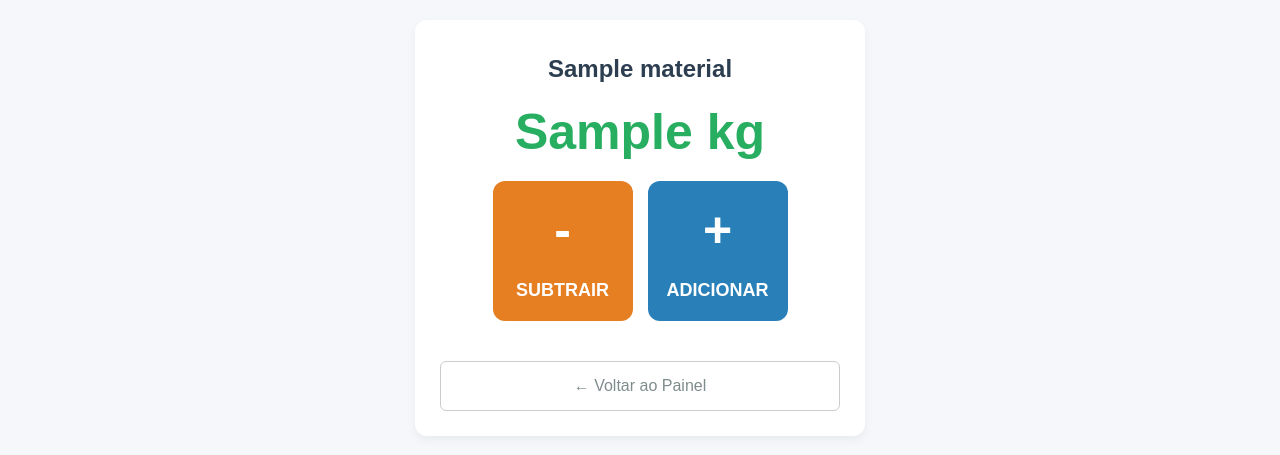
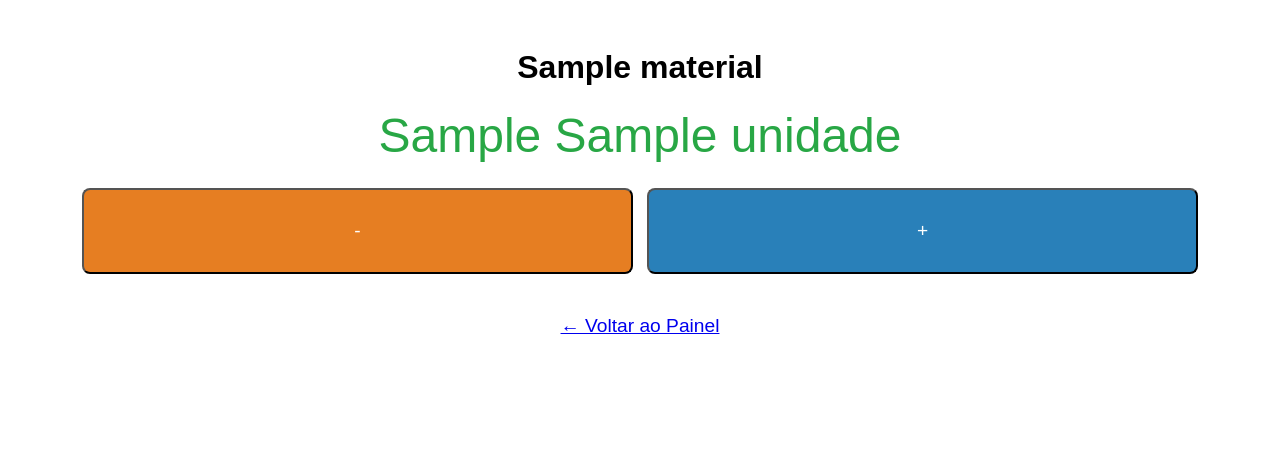
Before and after one commit to ciclaretriagem-bit/meu_inventario, a Flask app: template templates/ajuste.html in a window 1280 px wide. Shown: the top 455 px of the page. Run offline with Flask 3, Linux system fonts and the light colour scheme; the template is opened without the code that fills it: most values are stand-ins (such as "Sample title", 1, 10 or a date in 2020).

Commit message:
Add files via upload

```diff
--- a/templates/ajuste.html
+++ b/templates/ajuste.html
@@ -3,37 +3,24 @@
 <head>
     <meta charset="UTF-8">
     <meta name="viewport" content="width=device-width, initial-scale=1.0">
-    <title>Ajustar {{ material }}</title>
+    <title>Ajuste - {{ material }}</title>
     <style>
-        body { font-family: sans-serif; background-color: #f5f7fb; margin: 0; padding: 20px; display: flex; flex-direction: column; align-items: center; }
-        .box { background: white; padding: 25px; border-radius: 12px; width: 100%; max-width: 400px; box-shadow: 0 4px 10px rgba(0,0,0,0.05); text-align: center; }
-        h2 { color: #2c3e50; margin-top: 10px; }
-        .qtd { font-size: 50px; font-weight: bold; color: #27ae60; margin: 20px 0; }
-        .container-acoes { display: flex; justify-content: center; gap: 15px; margin-top: 20px; }
-        .btn-acao { width: 140px; height: 140px; font-size: 18px; font-weight: bold; border: none; border-radius: 12px; cursor: pointer; color: white; display: flex; flex-direction: column; justify-content: center; align-items: center; }
-        .btn-subtrair { background-color: #e67e22; }
-        .btn-somar { background-color: #2980b9; }
-        .voltar { display: block; margin-top: 40px; color: #7f8c8d; text-decoration: none; font-size: 16px; padding: 15px; border: 1px solid #ccc; border-radius: 6px; }
+        body { font-family: sans-serif; padding: 20px; text-align: center; }
+        .qtd { font-size: 3em; color: #28a745; margin: 20px 0; }
+        .btn { display: inline-block; width: 45%; padding: 30px 0; font-size: 1.2em; border-radius: 8px; text-decoration: none; color: white; margin: 5px; }
     </style>
 </head>
 <body>
-    <div class="box">
-        <h2>{{ material }}</h2>
-        <div class="qtd">{{ qtd_atual }} kg</div>
+    <h1>{{ material }}</h1>
+    <div class="qtd">{{ qtd_atual }} {{ unidade }}</div>
 
-        <form action="/atualizar" method="POST">
-            <input type="hidden" name="material" value="{{ material }}">
-            <div class="container-acoes">
-                <button type="submit" name="operacao" value="subtrair" class="btn-acao btn-subtrair">
-                    <span style="font-size: 50px;">-</span><br>SUBTRAIR
-                </button>
-                <button type="submit" name="operacao" value="somar" class="btn-acao btn-somar">
-                    <span style="font-size: 50px;">+</span><br>ADICIONAR
-                </button>
-            </div>
-        </form>
+    <form action="/atualizar" method="POST">
+        <input type="hidden" name="material" value="{{ material }}">
+        <button name="operacao" value="subtrair" class="btn" style="background:#e67e22;">-</button>
+        <button name="operacao" value="somar" class="btn" style="background:#2980b9;">+</button>
+    </form>
 
-        <a href="/" class="voltar">← Voltar ao Painel</a>
-    </div>
+    <br><br>
+    <a href="/" style="font-size: 1.2em;">← Voltar ao Painel</a>
 </body>
 </html>
```
Also changed, not shown: templates/index.html (+10 -35 lines).
